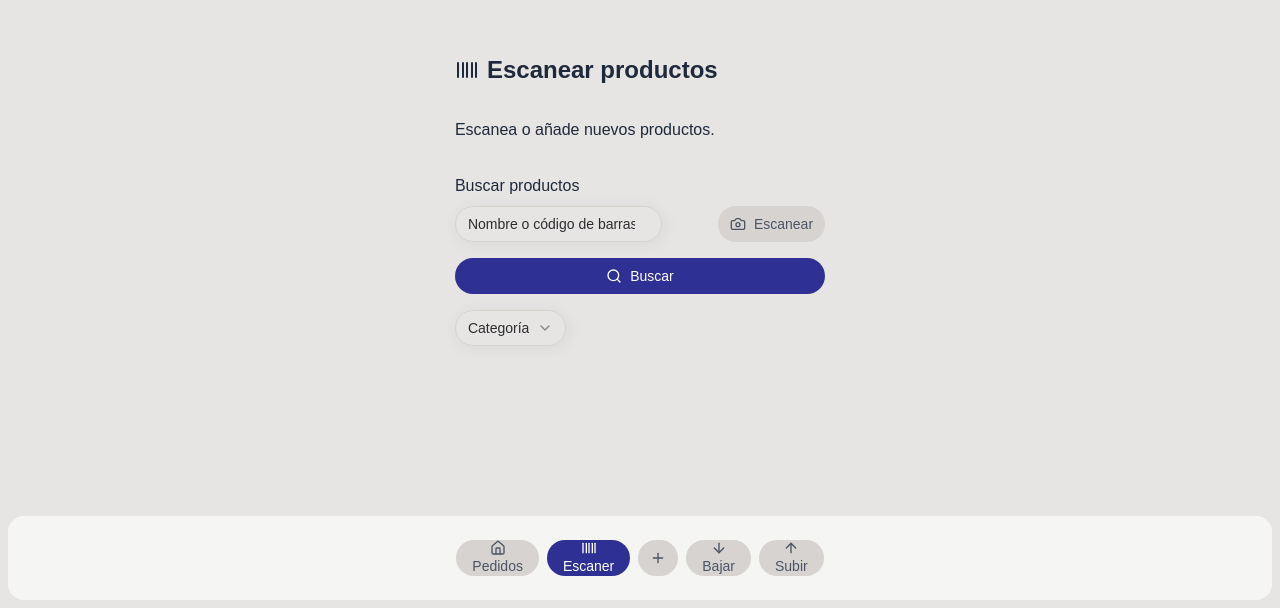
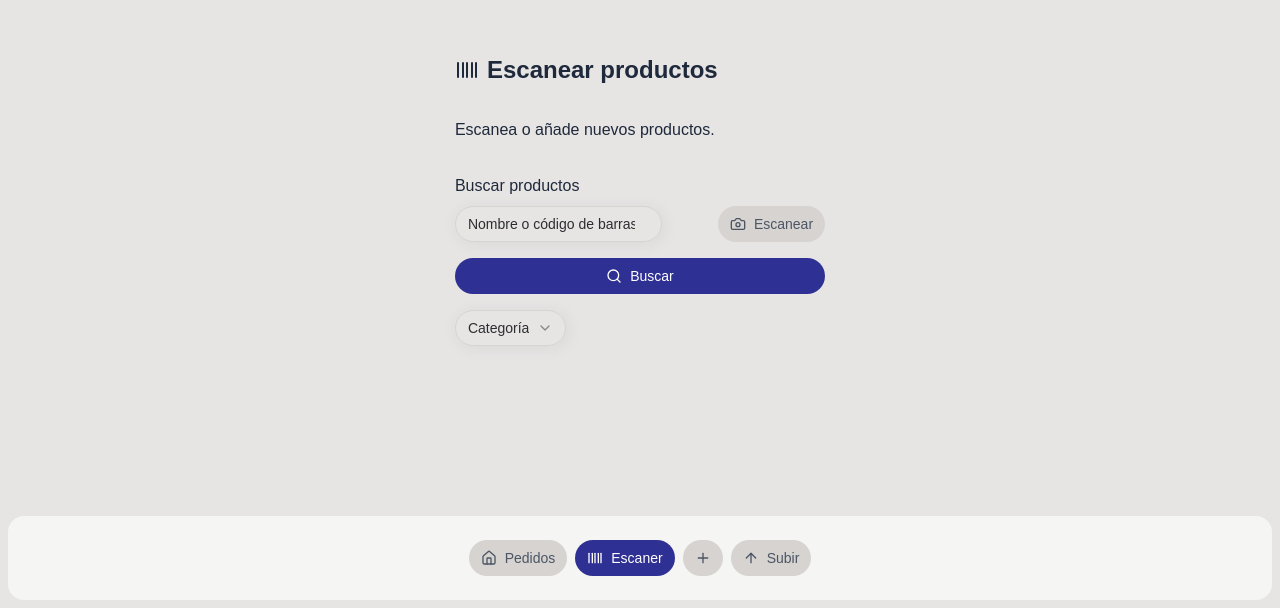
Before and after one commit to Rafacv23/supermarket-management, a Next.js app: page /scan in a window 1280 px wide. Shown: the part 192-800 px from the top of the page. Built offline with nearby package versions, Linux system fonts and the light colour scheme.

Commit message:
Remove ReceivePage component and related navigation links from Hero and Navigation components

```diff
--- a/app/receive/page.tsx
+++ /dev/null
@@ -1,23 +0,0 @@
-import Container from "@/components/Container"
-import FormTrigger from "@/components/FormTrigger"
-import { PackageCheck } from "lucide-react"
-import ReceiveProductForm from "@/components/forms/ReceiveProductForm"
-import ReceiveProductsList from "@/components/ReceiveProductsList"
-
-export default function ReceivePage() {
-  return (
-    <Container>
-      <h1 className="flex items-center gap-2">
-        <PackageCheck /> Recibir Pedido
-      </h1>
-      <p>Añadir productos al almacen, tras recibirlos.</p>
-      <FormTrigger
-        icon={<PackageCheck />}
-        title="Recibir productos"
-        description="Añade todos los productos que hayas recibido."
-        form={<ReceiveProductForm />}
-      />
-      <ReceiveProductsList />
-    </Container>
-  )
-}
--- a/components/Hero.tsx
+++ b/components/Hero.tsx
@@ -1,4 +1,4 @@
-import { Barcode, ClipboardList, PackageCheck } from "lucide-react"
+import { Barcode, ClipboardList } from "lucide-react"
 import { SITE_TITLE } from "@/lib/constants"
 import Link from "next/link"
 
@@ -15,13 +15,6 @@ export default function Hero() {
           <span className="text-sm font-medium">Escanear producto</span>
         </Link>
         <Link
-          href="/receive"
-          className="flex flex-col items-center justify-center p-6 bg-primary/10 rounded-lg border border-primary/20 hover:bg-primary/20 transition-colors"
-        >
-          <PackageCheck className="h-8 w-8 mb-2 text-primary" />
-          <span className="text-sm font-medium">Bajar mercancía</span>
-        </Link>
-        <Link
           href="/upload"
           className="flex flex-col items-center justify-center p-6 bg-primary/10 rounded-lg border border-primary/20 hover:bg-primary/20 transition-colors"
         >
--- a/components/Navigation.tsx
+++ b/components/Navigation.tsx
@@ -2,7 +2,7 @@
 
 import { usePathname } from "next/navigation"
 import Link from "next/link"
-import { ArrowDown, ArrowUp, Barcode, House, Plus } from "lucide-react"
+import { ArrowUp, Barcode, House, Plus } from "lucide-react"
 import { buttonVariants } from "@/components/ui/button"
 import FormTrigger from "./FormTrigger"
 import NewProductForm from "./forms/NewProductForm"
@@ -26,10 +26,8 @@ export default function Navigation() {
         href="/"
         title="Inicio"
       >
-        <span className="flex flex-col items-center">
         <House size={20} />
         Pedidos
-        </span>
       </Link>
 
       <Link
@@ -39,10 +37,8 @@ export default function Navigation() {
         href="/scan"
         title="Escanear producto"
       >
-        <span className="flex flex-col items-center">
         <Barcode size={20} />
         Escaner
-        </span>
       </Link>
 
       <FormTrigger
@@ -54,28 +50,13 @@ export default function Navigation() {
 
       <Link
         className={buttonVariants({
-          variant: isCurrentPath("/receive") ? "default" : "secondary",
-        })}
-        href="/receive"
-        title="Recepción de pedidos"
-      >
-        <span className="flex flex-col items-center">
-          <ArrowDown size={20} />
-          Bajar
-        </span>
-      </Link>
-
-      <Link
-        className={buttonVariants({
           variant: isCurrentPath("/upload") ? "default" : "secondary",
         })}
         href="/upload"
         title="Subir mercancía"
       >
-        <span className="flex flex-col items-center">
         <ArrowUp size={20} />
         Subir
-        </span>
       </Link>
     </footer>
   )
```
Lines whose indentation alone changed are shown as unchanged.
